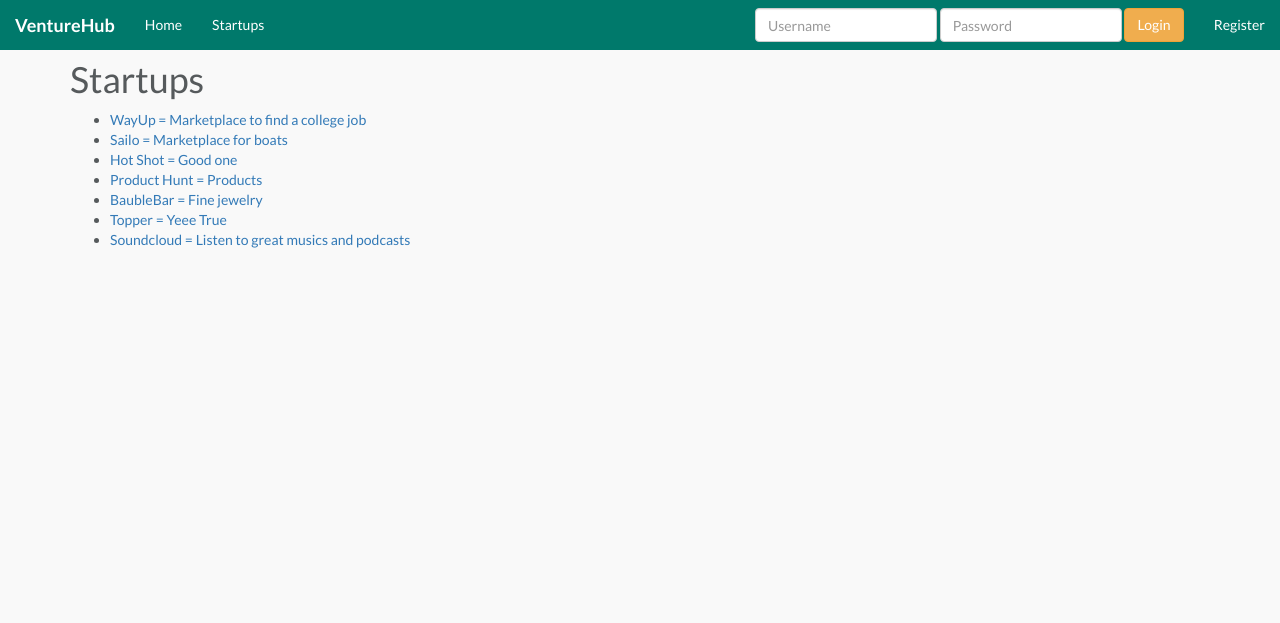
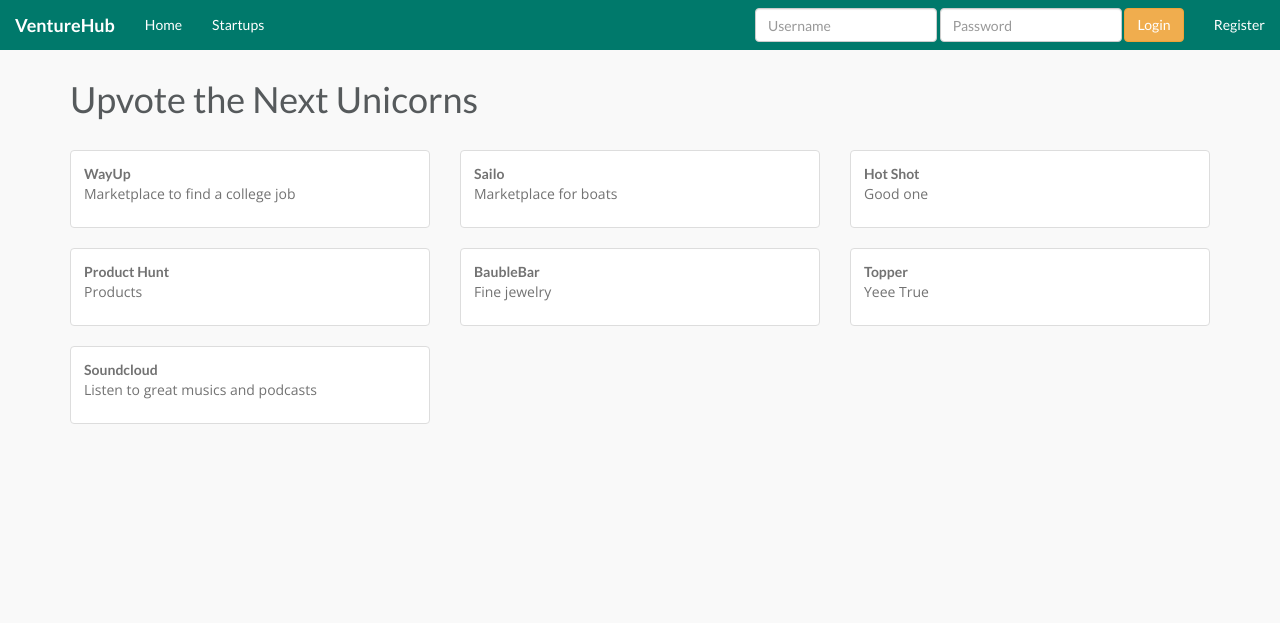
Before and after one commit to rog97/vhub, a Django app: page /startups/index/ in a window 1280 px wide. Shown: the top 623 px of the page. Run offline with Django 3.2, Linux system fonts and the light colour scheme; data comes from the database, SQL or seed files in the repository; both versions use the stored data as it was after the commit; some libraries are stand-ins or nearby versions.

Commit message:
form and list stylings

```diff
--- a/src/static_pro/our_static/css/custom.css
+++ b/src/static_pro/our_static/css/custom.css
@@ -102,3 +102,17 @@ body {
 .fa {
   color: #009688;
 }
+
+.list-links {
+  font-family: "Open sans", sans-serif;
+  color: #727272;
+  -webkit-transition: color .3s ease-in-out;
+	-moz-transition: color .3s ease-in-out;
+  transition: color .3s ease-in-out;
+}
+
+.list-links:hover {
+  font-family: "Open sans", sans-serif;
+  color: #FF5722;
+  text-decoration: none;
+}
--- a/src/templates/form.html
+++ b/src/templates/form.html
@@ -2,8 +2,13 @@
 
 
 {% block content %}
+<br><br>
+<div class="row">
+  <div class="col-sm-6 col-sm-offset-3">
 
 
 {% include "form_include.html" with form=form submit_btn=submit_btn %}
 
+  </div>
+</div>
 {% endblock content %}
--- a/src/templates/form_include.html
+++ b/src/templates/form_include.html
@@ -1,8 +1,9 @@
+{% load crispy_forms_tags %}
 <br>
 <br>
 <br>
   <form method="POST" action="">
     {% csrf_token %}
-  {{ form.as_p }}
-  <input type="submit" value='{{ submit_btn }}' />
+  {{ form|crispy }}
+  <input type="submit" class="btn btn-warning" value='{{ submit_btn }}' />
 <form>
--- a/src/templates/startups/startup_list.html
+++ b/src/templates/startups/startup_list.html
@@ -2,13 +2,19 @@
 
 {% block content %}
 
-<br><br>
-<h1>Startups</h1>
-<ul>
+<br><br><br>
+<h1>Upvote the Next Unicorns</h1>
+<br>
+  <div class="row">
     {% for instance in object_list %}
-        <li><a href="/startup/{{ instance.pk }}/">{{ instance }} = {{instance.description}}</a> </li>
-    {% empty %}
-        <li>No startups yet.</li>
+      <div class="col-md-4">
+        <div class="thumbnail">
+          <!-- logo should go here -->
+          <div class="caption">
+            <p><a href="/startup/{{ instance.pk }}/" class="list-links"><strong>{{ instance }}</strong> <br> {{instance.description}}</a></p>
+          </div>
+      </div>
+    </div>
     {% endfor %}
-</ul>
+  </div>
 {% endblock content %}
```
Also changed, not shown: src/db.sqlite3.
